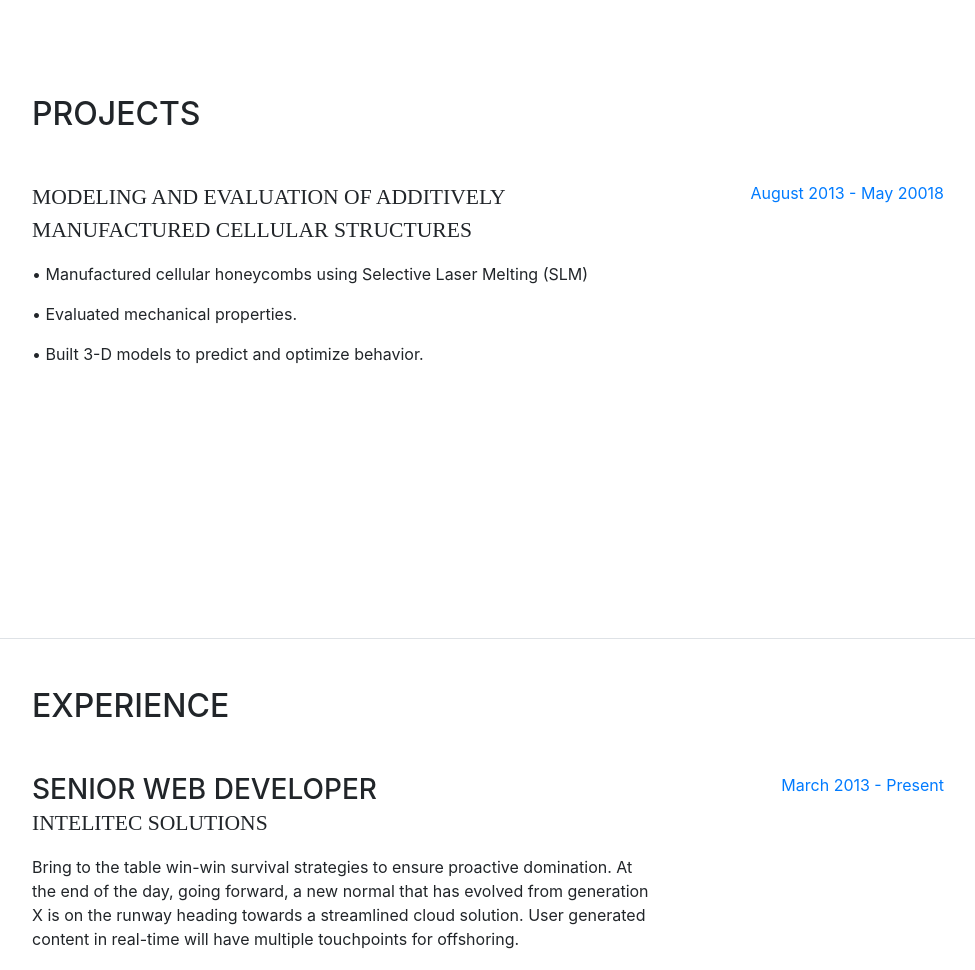
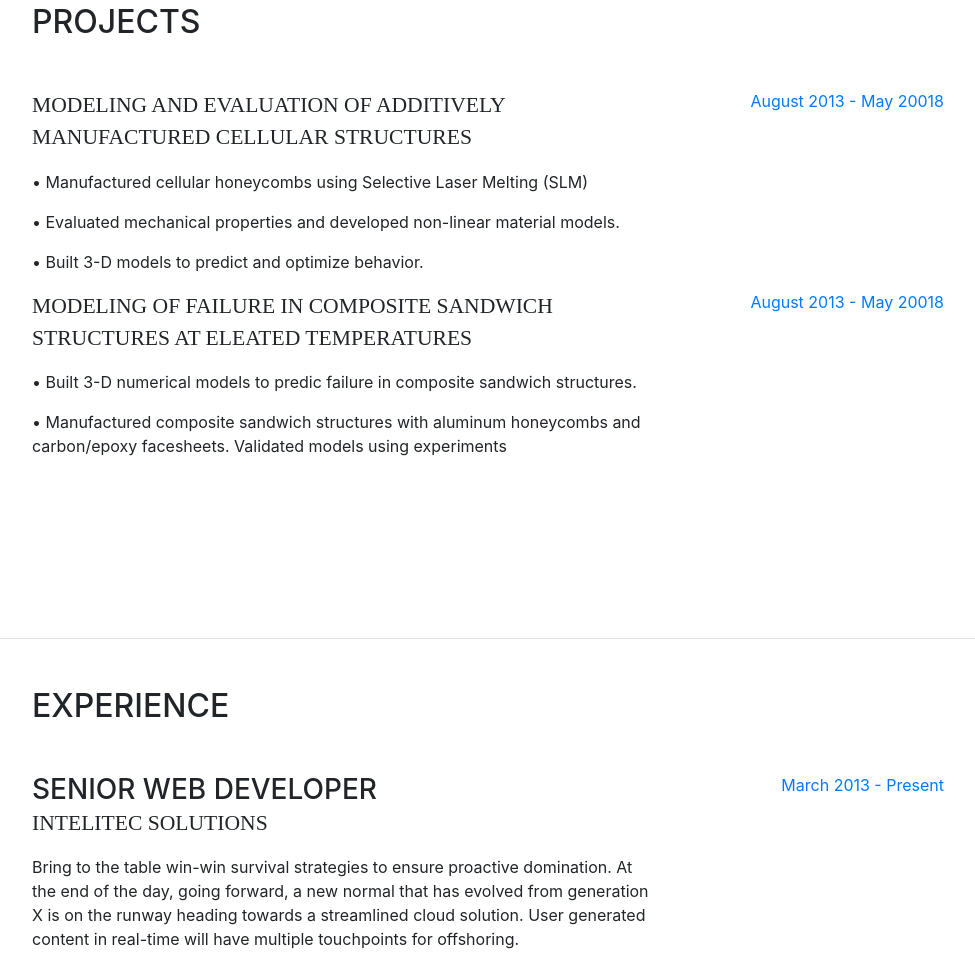
Before and after one commit to sudharshan87/suds-cv, a website with bundled scripts: page index.html in a window 1280 px wide. Shown: the part 1761-2731 px from the top of the page, without its empty margins (288-1263 px from the left). Built offline with nearby package versions, Linux system fonts and the light colour scheme; a web font is replaced by a local one.

Commit message:
Update index.html

```diff
--- a/index.html
+++ b/index.html
@@ -163,14 +163,29 @@
             <div class="resume-content mr-auto">
               <div class="subheading mb-3">Modeling and evaluation of additively manufactured cellular structures</div>
               <p>• Manufactured cellular honeycombs using Selective Laser Melting (SLM)</p>
-              <p>• Evaluated mechanical properties.</p>
+              <p>• Evaluated mechanical properties and developed non-linear material models.</p>
               <p>• Built 3-D models to predict and optimize behavior.</p>
 
-            </div>
+              </div>
             <div class="resume-date text-md-right">
               <span class="text-primary">August 2013 - May 20018</span>
             </div>
           </div>
+
+           <div class="resume-item d-flex flex-column flex-md-row">
+            <div class="resume-content mr-auto">
+              <div class="subheading mb-3">Modeling of failure in composite sandwich structures at eleated temperatures</div>
+              <p>• Built 3-D numerical models to predic failure in composite sandwich structures.</p>
+              <p>• Manufactured composite sandwich structures with aluminum honeycombs and carbon/epoxy facesheets. Validated models using experiments</p>
+
+                </div>
+            <div class="resume-date text-md-right">
+              <span class="text-primary">August 2013 - May 20018</span>
+            </div>
+          </div>
+
+
+
 
       </section>
 
```
